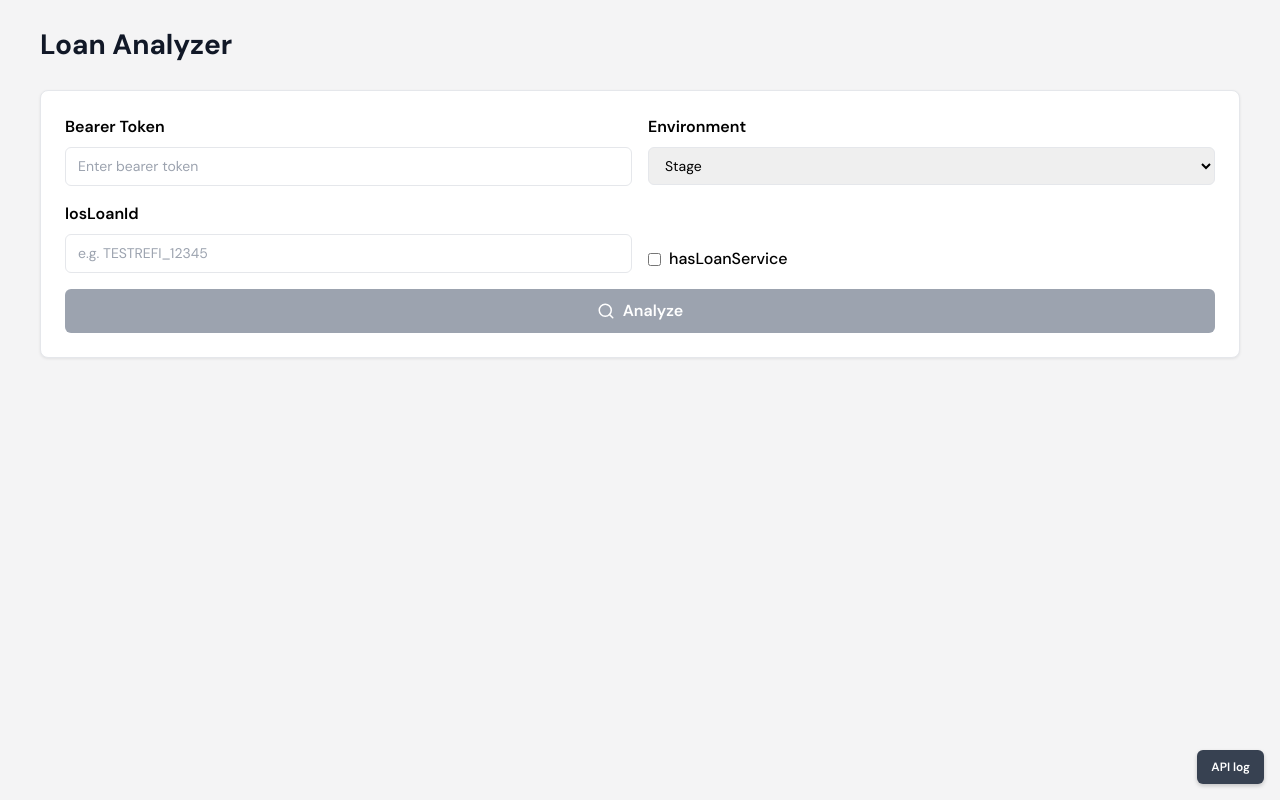
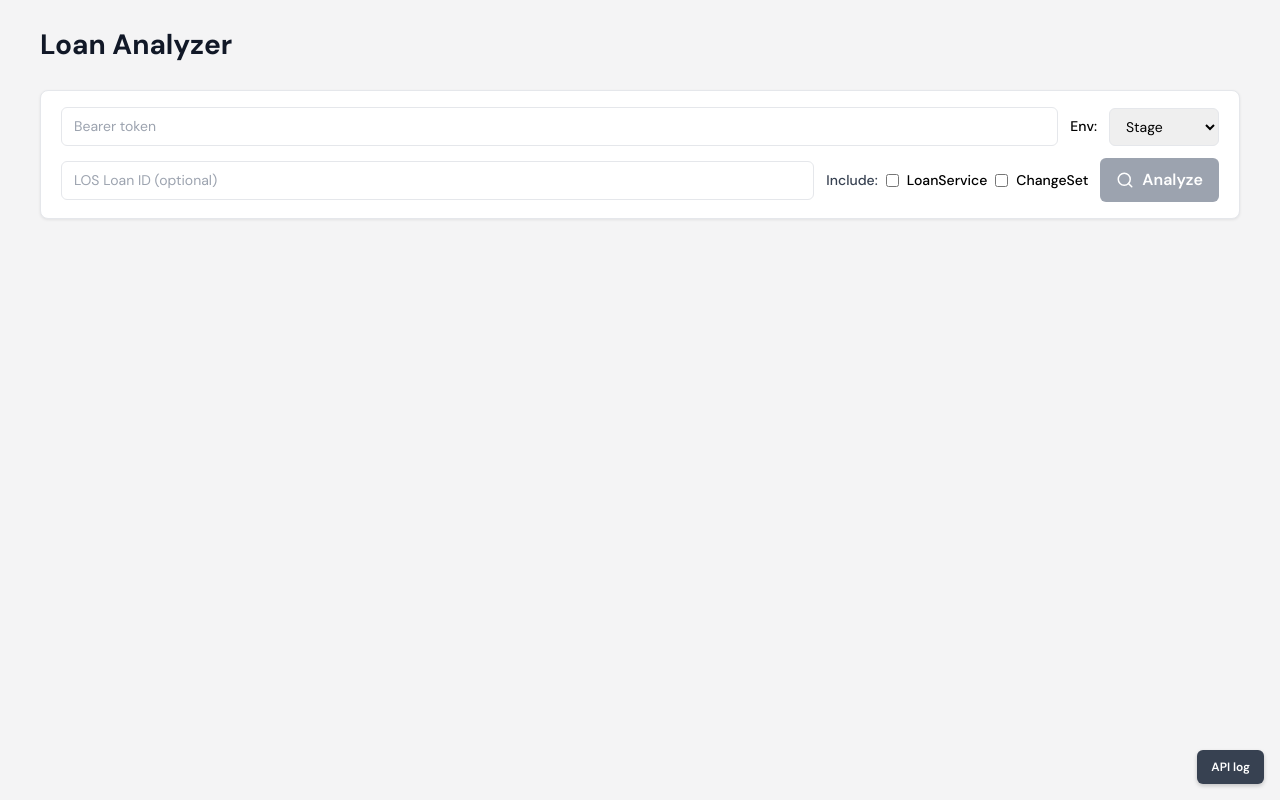
Before and after one commit to ribo916/triage-tool, a React (Vite) app: page / in a window 1280 px wide. Built offline with nearby package versions, Linux system fonts and the light colour scheme.

Commit message:
Look and feel changes

```diff
--- a/src/App.jsx
+++ b/src/App.jsx
@@ -15,8 +15,9 @@ export default function PollyApiTriage() {
   const [environment, setEnvironment] = useState('stage');
   const [losLoanId, setLosLoanId] = useState('');
   const [hasLoanService, setHasLoanService] = useState(false);
+  const [changeSet, setChangeSet] = useState(false);
 
-  const { parsed, ratesByChangesetId, ratesError, error, loading, fetch } = useChangesets();
+  const { parsed, ratesByChangesetId, ratesError, error, loading, attempted: changesetAttempted, fetch, reset: resetChangesets } = useChangesets();
   const {
     data: loanData,
     error: loanError,
@@ -38,20 +39,20 @@ export default function PollyApiTriage() {
   const handleSubmit = (e) => {
     e.preventDefault();
 
-    fetch(environment, bearerToken);
+    // New analysis run: clear any previous attempt/data
+    resetChangesets();
+    resetLoan();
+    resetLockRequests();
 
-    // New analysis run: clear any previous loan attempt/data
-    resetLoan();
-
-    // New analysis run: clear any previous lock requests/pricing
-    resetLockRequests();
+    if (changeSet) {
+      fetch(environment, bearerToken);
+    }
 
     if (hasLoanService && losLoanId.trim()) {
       fetchLoan(environment, bearerToken, losLoanId.trim());
     }
 
-    // Lock requests should always run when a loanId is present,
-    // regardless of loan service availability.
+    // Lock requests run when a loanId is present
     if (losLoanId.trim()) {
       fetchLockRequests(environment, bearerToken, losLoanId.trim());
     }
@@ -73,13 +74,14 @@ export default function PollyApiTriage() {
         onLosLoanIdChange={setLosLoanId}
         hasLoanService={hasLoanService}
         onHasLoanServiceChange={setHasLoanService}
+        changeSet={changeSet}
+        onChangeSetChange={setChangeSet}
         onSubmit={handleSubmit}
-        loading={loading || loanLoading || lockLoading}
+        loading={(changeSet && loading) || loanLoading || lockLoading}
       />
 
       <ErrorDisplay error={error} />
 
-      <LoanSection attempted={loanAttempted} loan={loanData} error={loanError} />
 
       <LockRequestsSection
         attempted={lockAttempted}
@@ -89,7 +91,16 @@ export default function PollyApiTriage() {
         loading={lockLoading}
       />
 
+      <LoanSection
+        attempted={loanAttempted}
+        loan={loanData}
+        error={loanError}
+        loading={loanLoading}
+      />
+
       <ChangesetSection
+        attempted={changesetAttempted}
+        loading={loading}
         parsed={parsed}
         ratesByChangesetId={ratesByChangesetId}
         ratesError={ratesError}
--- a/src/components/ChangesetSection.jsx
+++ b/src/components/ChangesetSection.jsx
@@ -3,7 +3,7 @@ import { Layers } from 'lucide-react';
 import SectionContainer from './SectionContainer.jsx';
 import ChangesetAccordionItem from './changesets/ChangesetAccordionItem.jsx';
 
-export default function ChangesetSection({ parsed, ratesByChangesetId, ratesError }) {
+export default function ChangesetSection({ attempted, loading, parsed, ratesByChangesetId, ratesError }) {
   const [openId, setOpenId] = useState(null);
 
   // Reset accordion state when new data arrives (new analysis)
@@ -11,7 +11,23 @@ export default function ChangesetSection({ parsed, ratesByChangesetId, ratesErro
     setOpenId(null);
   }, [parsed]);
 
-  if (!parsed) return null;
+  if (!attempted) return null;
+
+  if (loading) {
+    return (
+      <SectionContainer title="ChangeSets" icon={<Layers size={20} />}>
+        <p style={{ fontSize: '12px', color: '#6b7280' }}>Loading...</p>
+      </SectionContainer>
+    );
+  }
+
+  if (!parsed) {
+    return (
+      <SectionContainer title="ChangeSets" icon={<Layers size={20} />}>
+        <p style={{ fontSize: '12px', color: '#6b7280' }}>No changesets</p>
+      </SectionContainer>
+    );
+  }
 
   const { total, changesets } = parsed;
   const count = changesets?.length ?? 0;
--- a/src/components/TriageForm.jsx
+++ b/src/components/TriageForm.jsx
@@ -5,14 +5,30 @@ const ACCENT = '#4f46e5';
 const ACCENT_HOVER = '#4338ca';
 
 const inputStyle = {
-  width: '100%',
   padding: '8px 12px',
   border: '1px solid #e5e7eb',
   borderRadius: '6px',
   fontSize: '14px',
 };
-const labelStyle = { display: 'block', fontWeight: '600', marginBottom: '8px' };
+const rowGap = 12;
 const checkboxRowStyle = { display: 'flex', alignItems: 'center', gap: '8px' };
+const srOnly = { position: 'absolute', width: 1, height: 1, padding: 0, margin: -1, overflow: 'hidden', clip: 'rect(0,0,0,0)', whiteSpace: 'nowrap', border: 0 };
+const buttonStyle = {
+  backgroundColor: undefined,
+  color: 'white',
+  padding: '10px 16px',
+  borderRadius: '6px',
+  border: 'none',
+  fontSize: '16px',
+  fontWeight: '600',
+  cursor: 'pointer',
+  display: 'flex',
+  alignItems: 'center',
+  justifyContent: 'center',
+  gap: '8px',
+  flexShrink: 0,
+  transition: 'background-color 0.15s ease',
+};
 
 export default function TriageForm({
   bearerToken,
@@ -23,6 +39,8 @@ export default function TriageForm({
   onLosLoanIdChange,
   hasLoanService,
   onHasLoanServiceChange,
+  changeSet,
+  onChangeSetChange,
   onSubmit,
   loading,
 }) {
@@ -32,75 +50,75 @@ export default function TriageForm({
     <div style={{
       backgroundColor: 'white',
       borderRadius: '8px',
-      padding: '24px',
+      padding: '16px 20px',
       marginBottom: '24px',
       boxShadow: '0 1px 3px rgba(0,0,0,0.08)',
       border: '1px solid #e5e7eb',
     }}>
-      <div style={{ display: 'grid', gridTemplateColumns: '1fr 1fr', gap: '16px', marginBottom: '16px' }}>
-        <div>
-          <label style={labelStyle}>Bearer Token</label>
+      {/* Row 1 — Auth (compact) */}
+      <div style={{ display: 'flex', alignItems: 'center', gap: rowGap, marginBottom: rowGap }}>
+        <label htmlFor="bearerToken" style={srOnly}>Bearer token</label>
         <input
           type="password"
+          id="bearerToken"
           value={bearerToken}
           onChange={(e) => onBearerTokenChange(e.target.value)}
-            style={inputStyle}
-            placeholder="Enter bearer token"
+          style={{ ...inputStyle, flex: 1, minWidth: 0 }}
+          placeholder="Bearer token"
           required
         />
-        </div>
-        <div>
-          <label style={labelStyle}>Environment</label>
+        <label htmlFor="environment" style={{ fontWeight: '500', flexShrink: 0, fontSize: '14px' }}>Env:</label>
         <select
+          id="environment"
           value={environment}
           onChange={(e) => onEnvironmentChange(e.target.value)}
-            style={inputStyle}
+          style={{ ...inputStyle, width: '110px', flexShrink: 0 }}
         >
           <option value="stage">Stage</option>
           <option value="prod">Production</option>
         </select>
       </div>
-        <div>
-          <label style={labelStyle}>losLoanId</label>
+
+      {/* Row 2 — What to analyze */}
+      <div style={{ display: 'flex', alignItems: 'center', gap: rowGap, flexWrap: 'wrap' }}>
+        <label htmlFor="losLoanId" style={srOnly}>LOS Loan ID</label>
         <input
           type="text"
+          id="losLoanId"
           value={losLoanId}
           onChange={(e) => onLosLoanIdChange(e.target.value)}
-            style={inputStyle}
-            placeholder="e.g. TESTREFI_12345"
+          style={{ ...inputStyle, flex: '1 1 200px', minWidth: 0 }}
+          placeholder="LOS Loan ID (optional)"
         />
-        </div>
-        <div style={{ display: 'flex', alignItems: 'flex-end', paddingBottom: '2px' }}>
+        <div style={{ display: 'flex', alignItems: 'center', gap: 8, flexShrink: 0, flexWrap: 'wrap' }}>
+          <span style={{ fontWeight: '500', fontSize: '14px', color: '#374151' }}>Include:</span>
           <div style={checkboxRowStyle}>
             <input
               type="checkbox"
-              id="hasLoanService"
+              id="loanService"
               checked={hasLoanService}
               onChange={(e) => onHasLoanServiceChange(e.target.checked)}
             />
-            <label htmlFor="hasLoanService" style={{ fontWeight: '500', cursor: 'pointer' }}>hasLoanService</label>
+            <label htmlFor="loanService" style={{ fontWeight: '500', cursor: 'pointer', fontSize: '14px' }}>LoanService</label>
+          </div>
+          <div style={checkboxRowStyle}>
+            <input
+              type="checkbox"
+              id="changeSet"
+              checked={changeSet}
+              onChange={(e) => onChangeSetChange(e.target.checked)}
+            />
+            <label htmlFor="changeSet" style={{ fontWeight: '500', cursor: 'pointer', fontSize: '14px' }}>ChangeSet</label>
           </div>
         </div>
-      </div>
-
         <button
+          type="button"
           onClick={onSubmit}
           disabled={disabled}
           style={{
-          width: '100%',
+            ...buttonStyle,
             backgroundColor: disabled ? '#9ca3af' : ACCENT,
-          color: 'white',
-          padding: '10px 16px',
-          borderRadius: '6px',
-          border: 'none',
-          fontSize: '16px',
-          fontWeight: '600',
             cursor: disabled ? 'not-allowed' : 'pointer',
-          display: 'flex',
-          alignItems: 'center',
-          justifyContent: 'center',
-          gap: '8px',
-          transition: 'background-color 0.15s ease',
           }}
           onMouseEnter={(e) => {
             if (!disabled) e.currentTarget.style.backgroundColor = ACCENT_HOVER;
@@ -117,5 +135,6 @@ export default function TriageForm({
           )}
         </button>
       </div>
+    </div>
   );
 }
--- a/src/components/details/DetailPrimitives.jsx
+++ b/src/components/details/DetailPrimitives.jsx
@@ -7,6 +7,10 @@ export const sectionTitleStyle = {
   fontWeight: '600',
   color: '#374151',
   marginBottom: '8px',
+  padding: '6px 10px',
+  backgroundColor: '#f3f4f6',
+  borderRadius: '4px',
+  borderLeft: '3px solid #d1d5db',
 };
 
 export const rowStyle = {
--- a/src/hooks/useChangesets.js
+++ b/src/hooks/useChangesets.js
@@ -5,7 +5,7 @@ import { parseChangesets } from '../parsers/changesets.js';
 import { parsePeRates } from '../parsers/peRates.js';
 
 /**
- * @returns {{ data: unknown | null, parsed: unknown | null, ratesByChangesetId: Record<string, { items: Array<{ id: string, changesetId: string, baseRateSetId?: string }>, total: number }>, ratesError: { status?: number, statusText?: string, data?: unknown } | null, error: { status?: number, statusText?: string, data?: unknown } | null, loading: boolean, fetch: (environment: 'prod' | 'stage', token: string) => Promise<void> }}
+ * @returns {{ data: unknown | null, parsed: unknown | null, ratesByChangesetId: Record<string, { items: Array<{ id: string, changesetId: string, baseRateSetId?: string }>, total: number }>, ratesError: { status?: number, statusText?: string, data?: unknown } | null, error: { status?: number, statusText?: string, data?: unknown } | null, loading: boolean, attempted: boolean, fetch: (environment: 'prod' | 'stage', token: string) => Promise<void>, reset: () => void }}
  */
 export function useChangesets() {
   const [data, setData] = useState(null);
@@ -14,8 +14,10 @@ export function useChangesets() {
   const [ratesError, setRatesError] = useState(null);
   const [error, setError] = useState(null);
   const [loading, setLoading] = useState(false);
+  const [attempted, setAttempted] = useState(false);
 
   const fetch = useCallback(async (environment, token) => {
+    setAttempted(true);
     setLoading(true);
     setError(null);
     setRatesError(null);
@@ -53,5 +55,15 @@ export function useChangesets() {
     }
   }, []);
 
-  return { data, parsed, ratesByChangesetId, ratesError, error, loading, fetch };
+  const reset = useCallback(() => {
+    setData(null);
+    setParsed(null);
+    setRatesByChangesetId({});
+    setRatesError(null);
+    setError(null);
+    setLoading(false);
+    setAttempted(false);
+  }, []);
+
+  return { data, parsed, ratesByChangesetId, ratesError, error, loading, attempted, fetch, reset };
 }
```
Lines whose indentation alone changed are shown as unchanged.
